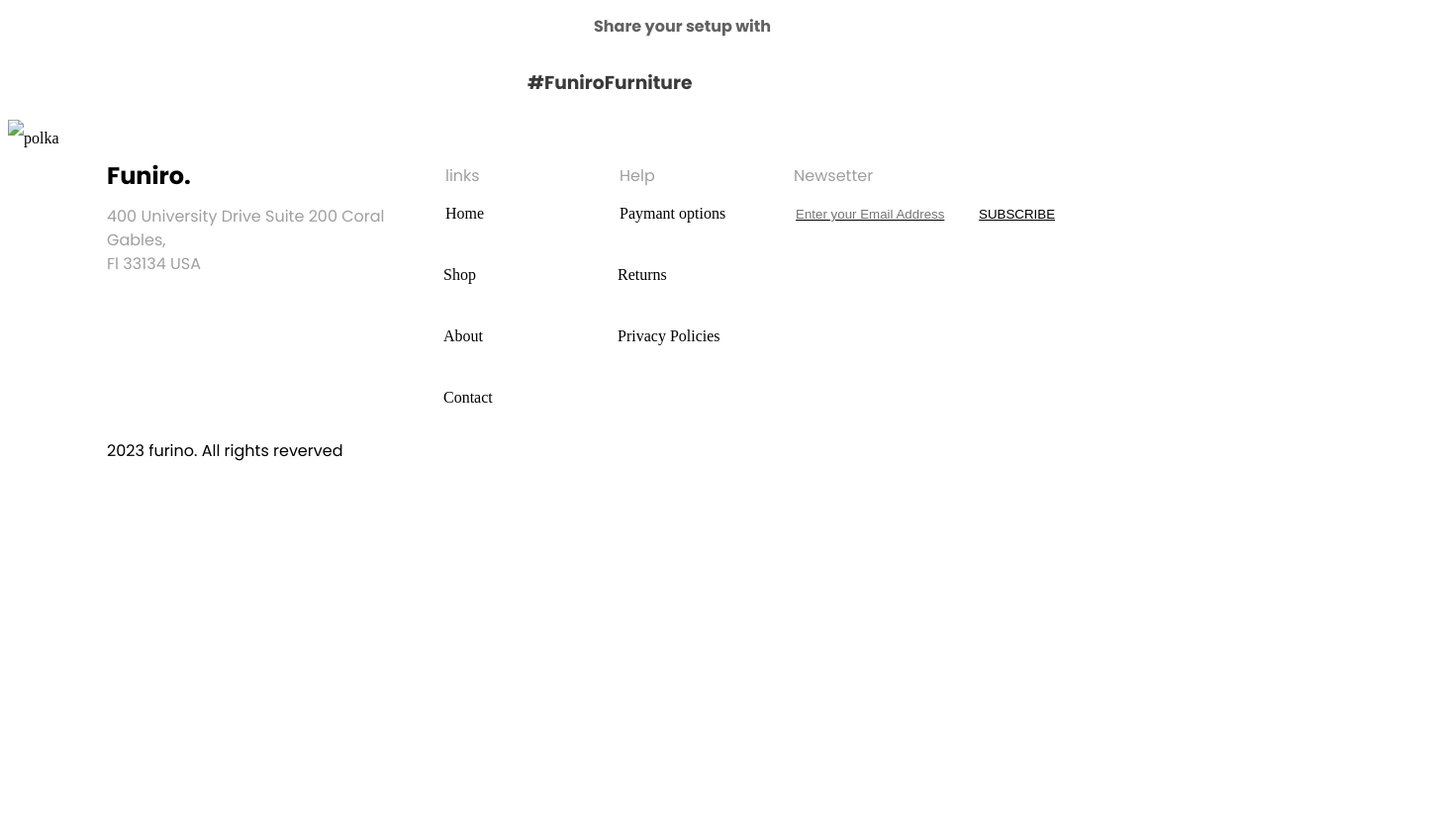
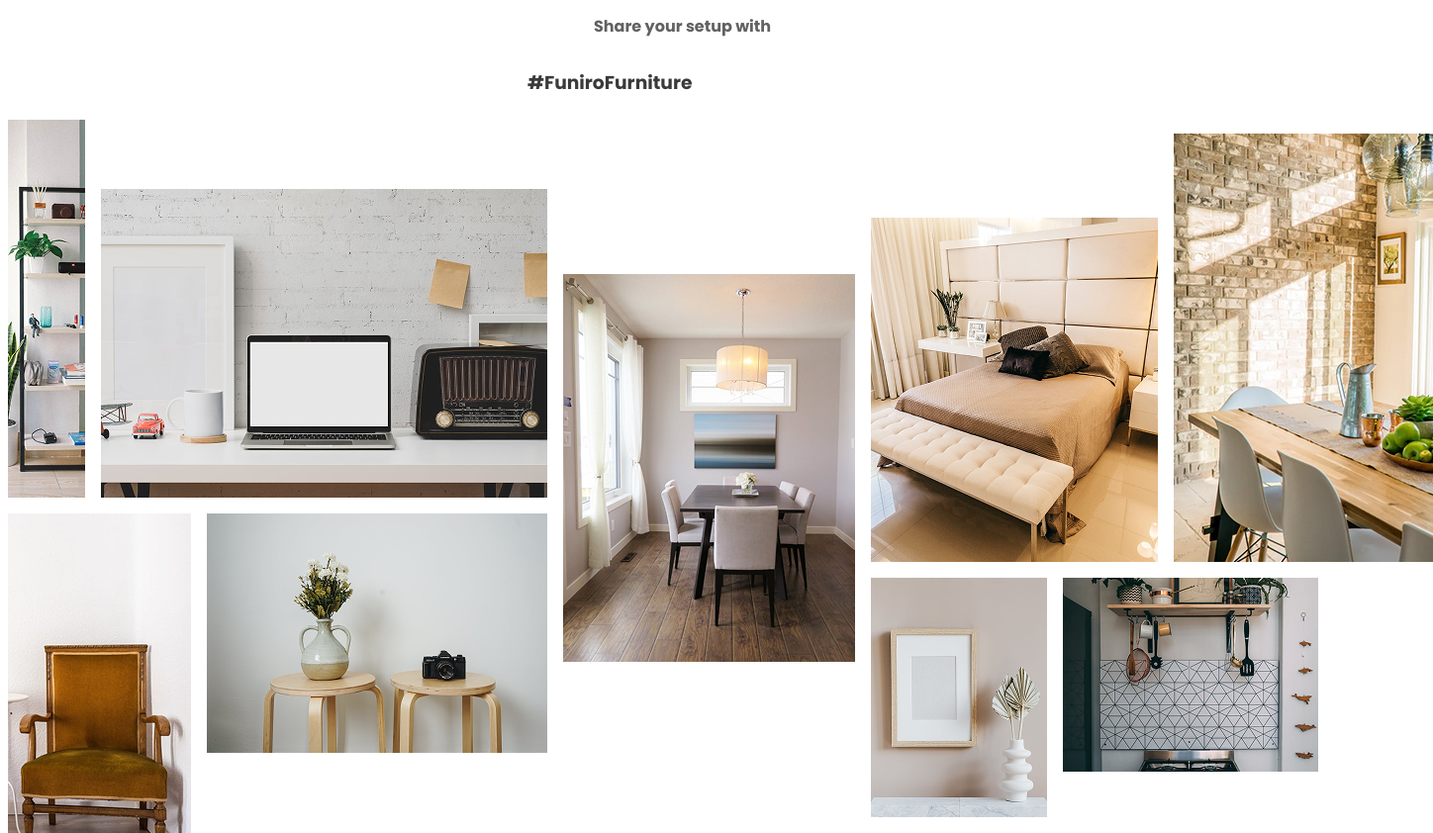
Before and after one commit to Rollein/GOIDAAAAA, a plain HTML site: page index.html in a window 1280 px wide. Shown: the top 842 px of the page at 99% size, 1448 px wide, since content can reach past the window. Before the commit the page ends 800 px from the top, so only its background shows below. Drawn offline with Linux system fonts and the light colour scheme.

Commit message:
Update index.html

```diff
--- a/index.html
+++ b/index.html
@@ -16,7 +16,7 @@
             <div class = "Afirst__nadnadpic"style="margin-left:592px;">Share your setup with</div><!-- div универсален и использовать его удобнее-->
             <h1 class= "Afirst__nadpic"style="margin-left:525px;">#FuniroFurniture</h1>
             <!--h1 подходит по стилю шаблона-->
-            <img src="image/fon.png" alt="polka">
+            <img src="fon.png" alt="polka">
               <!--<img src="image/ANout.png" alt="nout">
             <img src="image/AKomnata.png" alt="komnata">
             <img src="image/AKrovat.png" alt="krovat">
@@ -74,4 +74,5 @@
         </section>
     </section>
 </body>
+
 </html>
```
